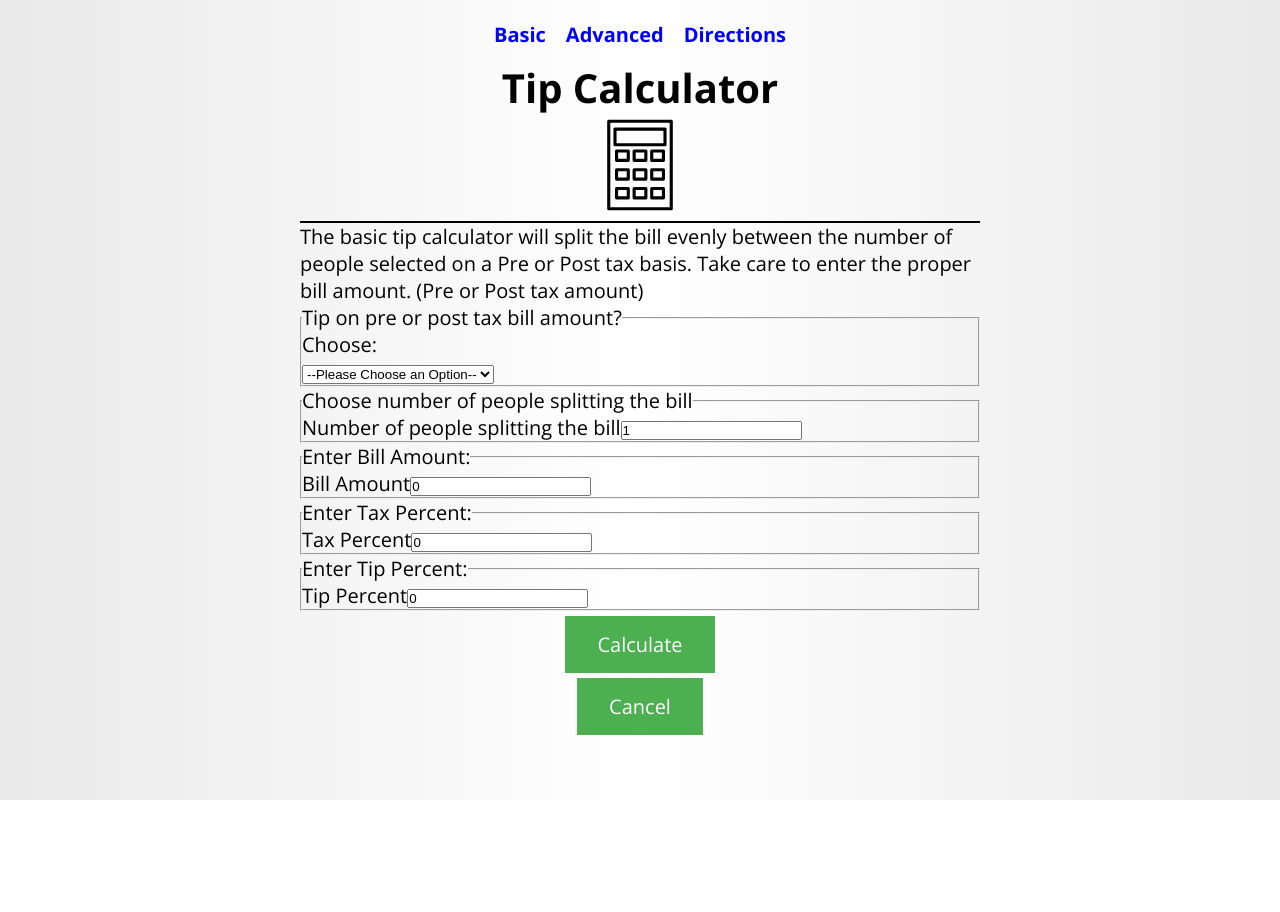
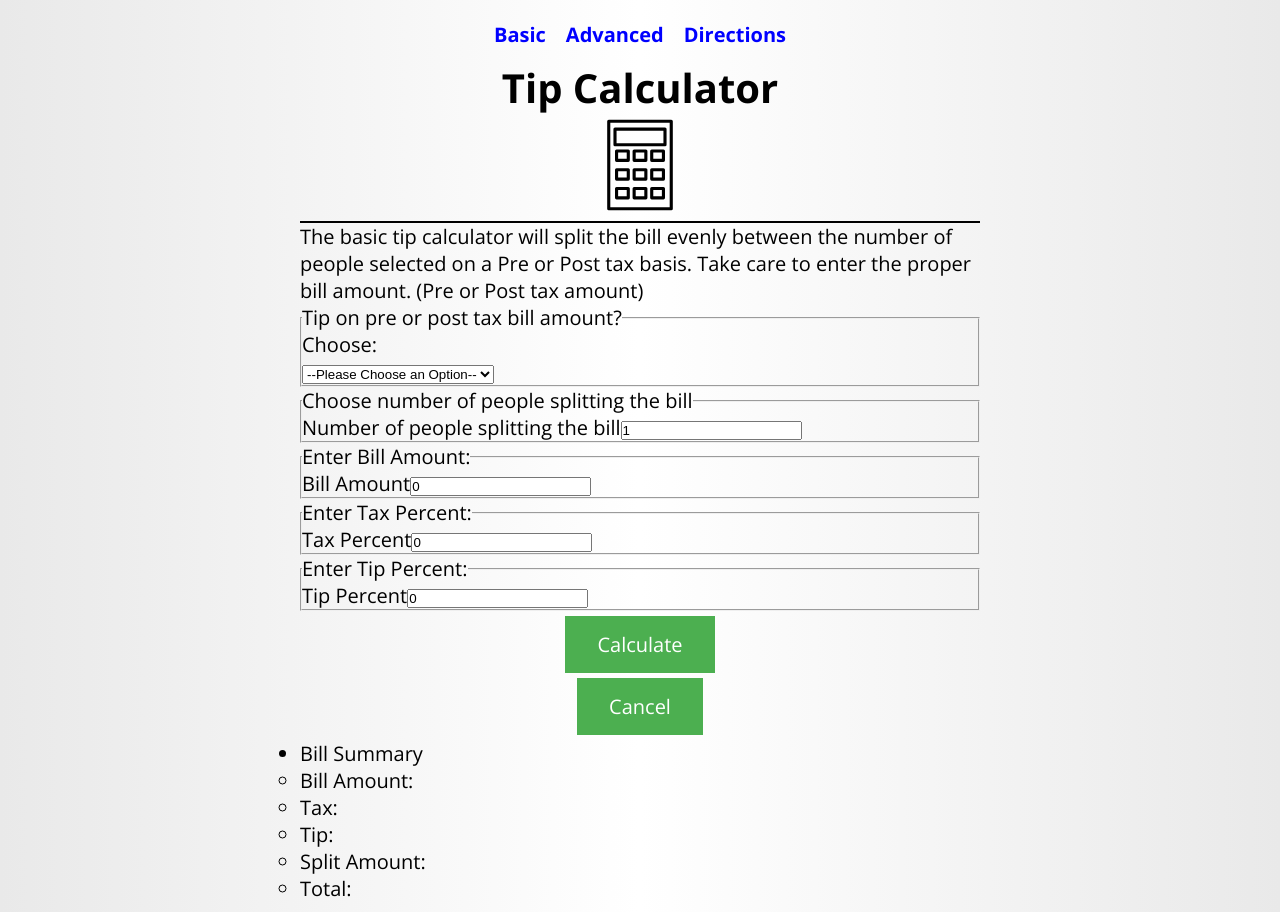
Before and after one commit to ARogala/Tip-Calculator, a React (Create React App) app: page / in a window 1280 px wide. Before the commit the page ends 800 px from the top, so only its background shows below. Built offline with nearby package versions, Linux system fonts and the light colour scheme.

Commit message:
add basic results component

```diff
--- a/src/components/App.js
+++ b/src/components/App.js
@@ -6,6 +6,7 @@ import { withRouter } from 'react-router-dom';
 import { Link } from 'react-router-dom';
 
 import Basic from './Basic';
+import BasicResults from './BasicResults';
 
 import calculator from '../images/Calculator1.svg';
 
@@ -31,6 +32,7 @@ class App extends Component {
 
                 <main className="main" role="main" >
                     <Basic />
+                    <BasicResults />
                 </main>
                 <ToastContainer />
             </div>
--- /dev/null
+++ b/src/components/BasicResults.js
@@ -0,0 +1,22 @@
+import React from 'react';
+
+class BasicResults extends React.Component {
+	render() {
+		return(
+			<div>
+				<ul>
+					<li>Bill Summary</li>
+					<ul>
+						<li>Bill Amount: </li>
+						<li>Tax: </li>
+						<li>Tip: </li>
+						<li>Split Amount: </li>
+						<li>Total: </li>
+					</ul>
+				</ul>
+			</div>
+		);
+	}
+}
+
+export default BasicResults;
```
